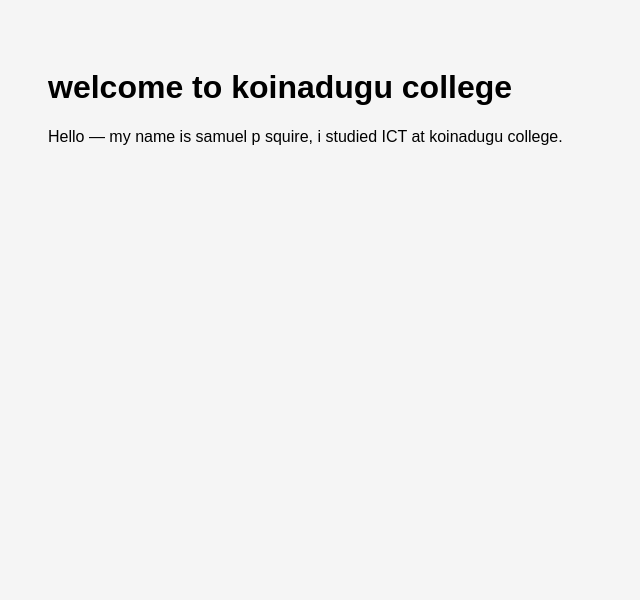
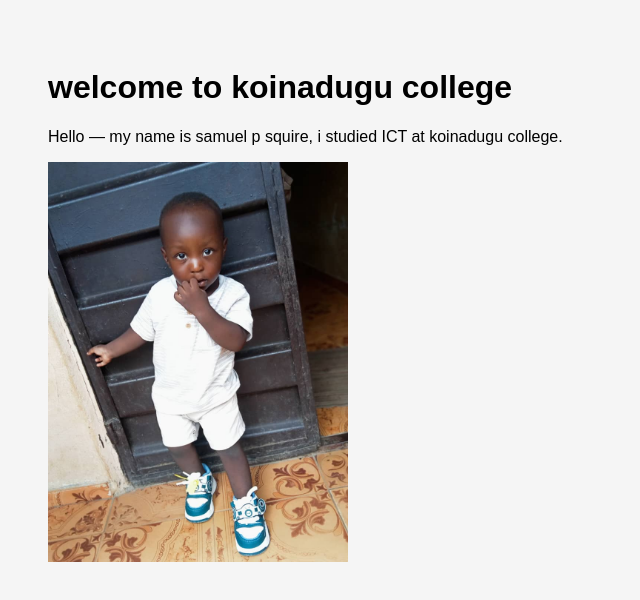
Before and after one commit to samuelsquire03-svg/portfolio-site, a plain HTML site: page index.html in a window 1280 px wide. Shown: the whole page, without its empty margins (0-640 px from the left). Drawn offline with Linux system fonts and the light colour scheme.

Commit message:
Add files via upload

```diff
--- a/index.html
+++ b/index.html
@@ -8,5 +8,6 @@
 <body>
   <h1>welcome to koinadugu college</h1>
   <p>Hello — my name is samuel p squire, i studied ICT at koinadugu college.</p>
+  <img src="my photo.jpg" alt ="my photo"width="300">
 </body>
 </html>
```
Also changed, not shown: my photo.jpg (added).
